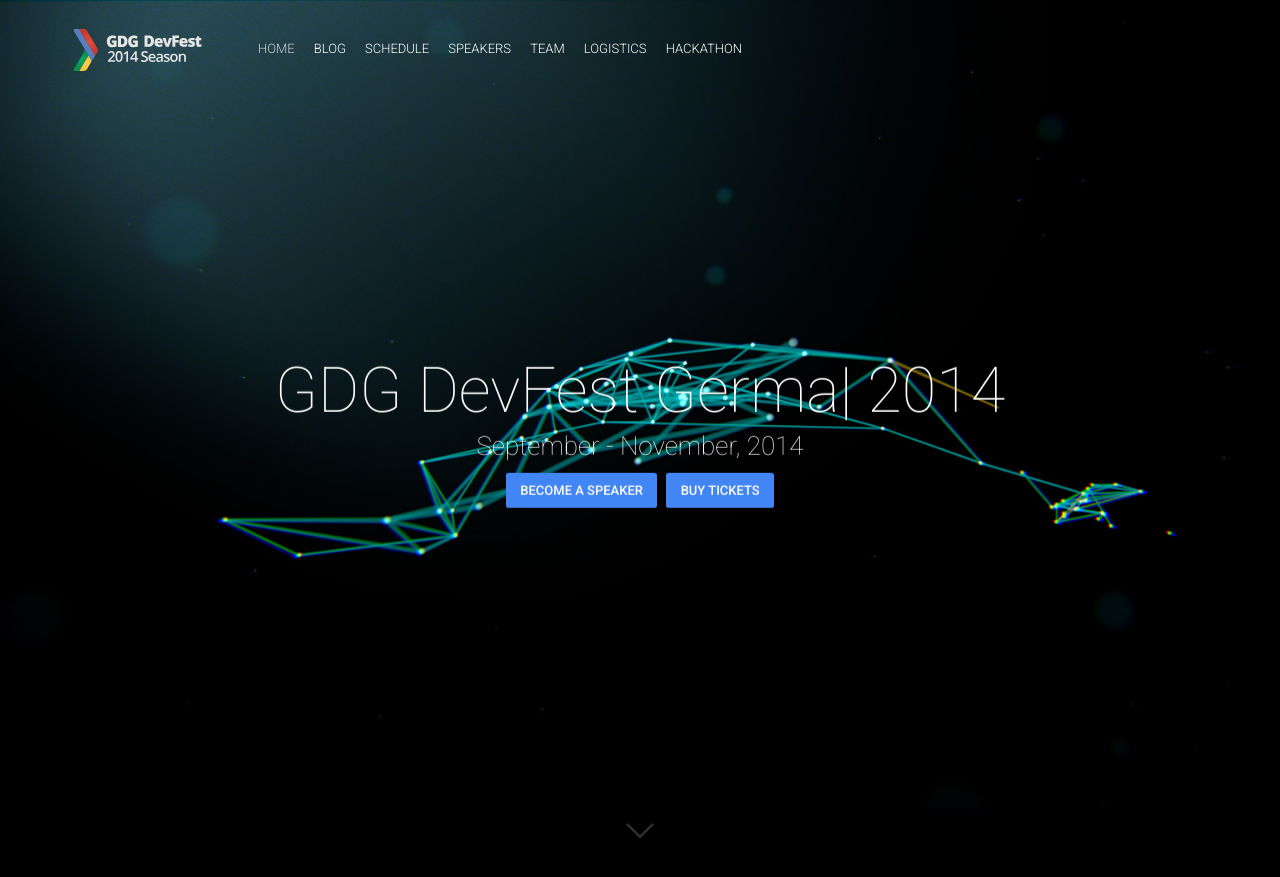
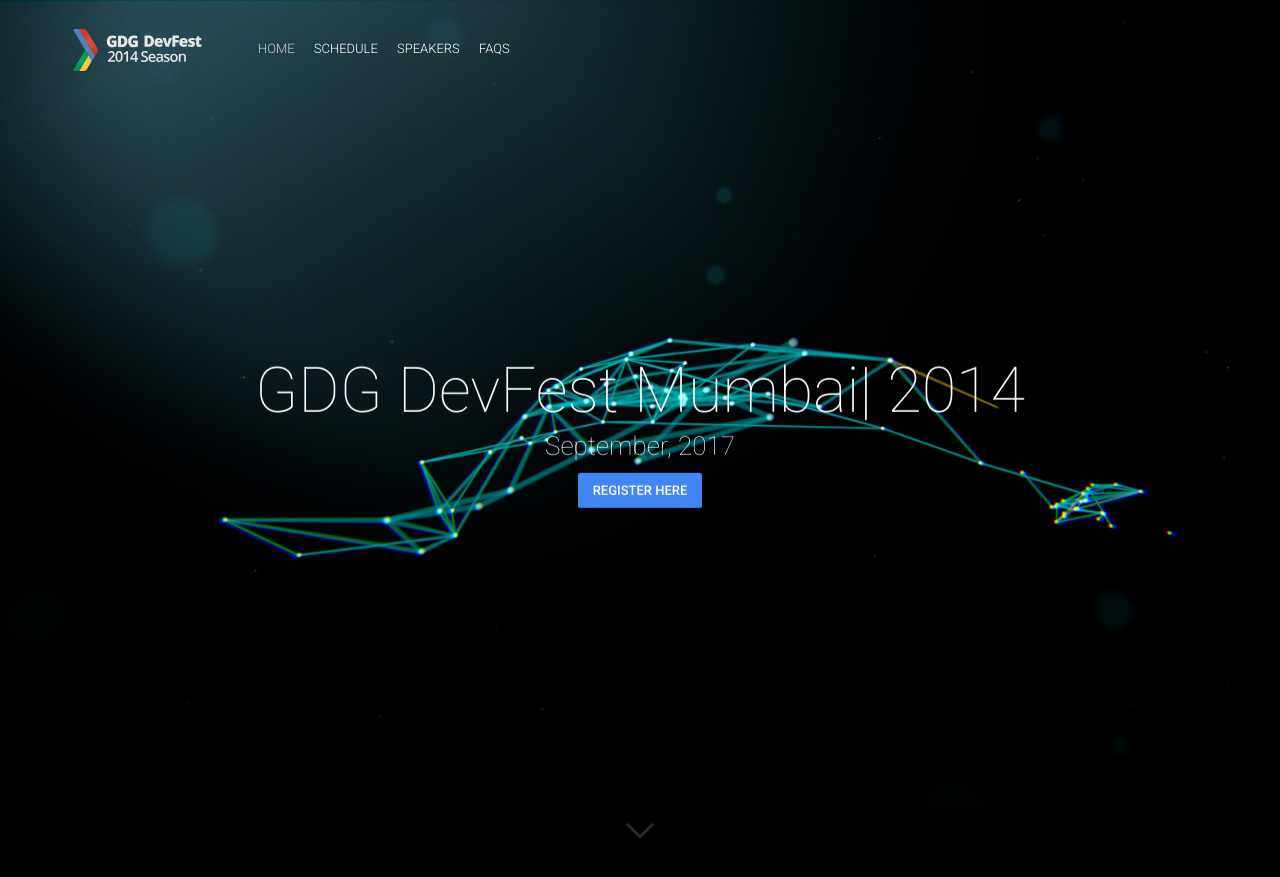
Before and after one commit to mumbaipymeetup/women_zeppelin, a Jekyll site: the page built from index.html, in a window 1280 px wide and 900 px high. Shown: the top 877 px of the window. Built offline with Jekyll 4.4.1, drawn with Linux system fonts in a browser that asks for light colours; nearby versions of some CDN libraries; comment, search, counter and statistics services are not loaded; some of the changed text lies outside the part shown.

Commit message:
website update

```diff
--- a/_config.yml
+++ b/_config.yml
@@ -10,10 +10,10 @@
 
 
 # Site Settings
-title: "GDG DevFest Season 2014"
-email: "devfest@gdg.org.ua"
-description: "GDG DevFest is a set of events all around the world"
-baseurl: "/zeppelin"
+title: "Python In a Day for Women"
+email: "mum@pyladies.com"
+description: "Python Meetup for Women"
+baseurl: "/women"
 url: "https://gdg-x.github.io"
 permalink: "/blog/:title"
 googleAnalyticsTrackingId: "UA-43643469-5"
@@ -43,33 +43,33 @@
 # Navigation
 navigationLinks:
  - {permalink: "/", text: "Home"}
- - {permalink: "/blog/", text: "Blog"}
+
  - {permalink: "/schedule/", text: "Schedule"}
  - {permalink: "/speakers/", text: "Speakers"}
- - {permalink: "/team/", text: "Team"}
- - {permalink: "/logistics/", text: "Logistics"}
- - {permalink: "/hackathon/", text: "Hackathon"}
+
+ - {permalink: "/logistics/", text: "FAQs"}
+
 bottomNavigationLinks:
- - {link: "https://bit.ly/dfua-c4p", text: "Become a speaker"}
-rightNavigationButtons:
- - {link: "https://bit.ly/dfua-c4p", text: "Become a speaker"}
+ - {link: "https://docs.google.com/forms/d/e/1FAIpQLSe_T5_zZhcENRv2UWGHpRPfTix3SpYqb6JO2Ijcqp1tbNJMkg/viewform?c=0&w=1", text: "Register Here"}
+
+
 
 # Hero Block
 heroImage: "hero.jpg"
 heroTitle: "GDG DevFest <typeout> 2014"
-eventDate: "September - November, 2014"
-typeoutTextValues: '"", "Season", "Ukraine", "Germany", "USA"'
+eventDate: "September, 2017"
+typeoutTextValues: '"", " Mumbai"'
 typeoutFallback: "Season"
 heroButtons:
- - {link: "https://bit.ly/dfua-c4p", text: "Become a speaker"}
- - {permalink: "/#tickets", text: "Buy tickets"}
+ - {link: "https://docs.google.com/forms/d/e/1FAIpQLSe_T5_zZhcENRv2UWGHpRPfTix3SpYqb6JO2Ijcqp1tbNJMkg/viewform?c=0&w=1", text: "Register Here"}
+
 
 # About Block
-aboutTitle: "About GDG DevFest"
+aboutTitle: "Python In a Day for Women"
 aboutBlock:
- - {title: "Conference", image: "conference.jpg", text: "The biggest Google related event in the country carefully crafted for you by GDG community! Awesome speakers and lots of fun!" }
- - {title: "Workshops", image: "workshop.jpg", text: "Full-day of workshops, hands-on experience, hacking and debugging. Come and tame your favourite technology!" }
- - {title: "Hackathon", image: "hackathon.jpg", text: "Full-day freestyle hackathon! Want some real team building on friday? Grab your team and join our hackathon!" }
+ - {image: "", text: "" }
+ - {title: "", image: "conference.png", text: "Are you a woman in the field of Science, Technology, Engineering or Math looking to know more about Programming and Python Language?  The FOSSEE project at IIT Bombay has initiated an interesting activity- “Python In a day for Women 2017”, a meetup targeted for women in computing.  Join us at the Free 1 day “Python In a day for Women 2017” on 23 September 2017 at IIT Bombay. Come and tame your favourite technology!" }
+ - {title: "", image: "", text: "" }
 
 # Statistic Block
 statisticBlockImage: "statistic.jpg"
```
Also changed, not shown: img/about-section/conference.jpg (deleted), img/about-section/conference.png (added).
